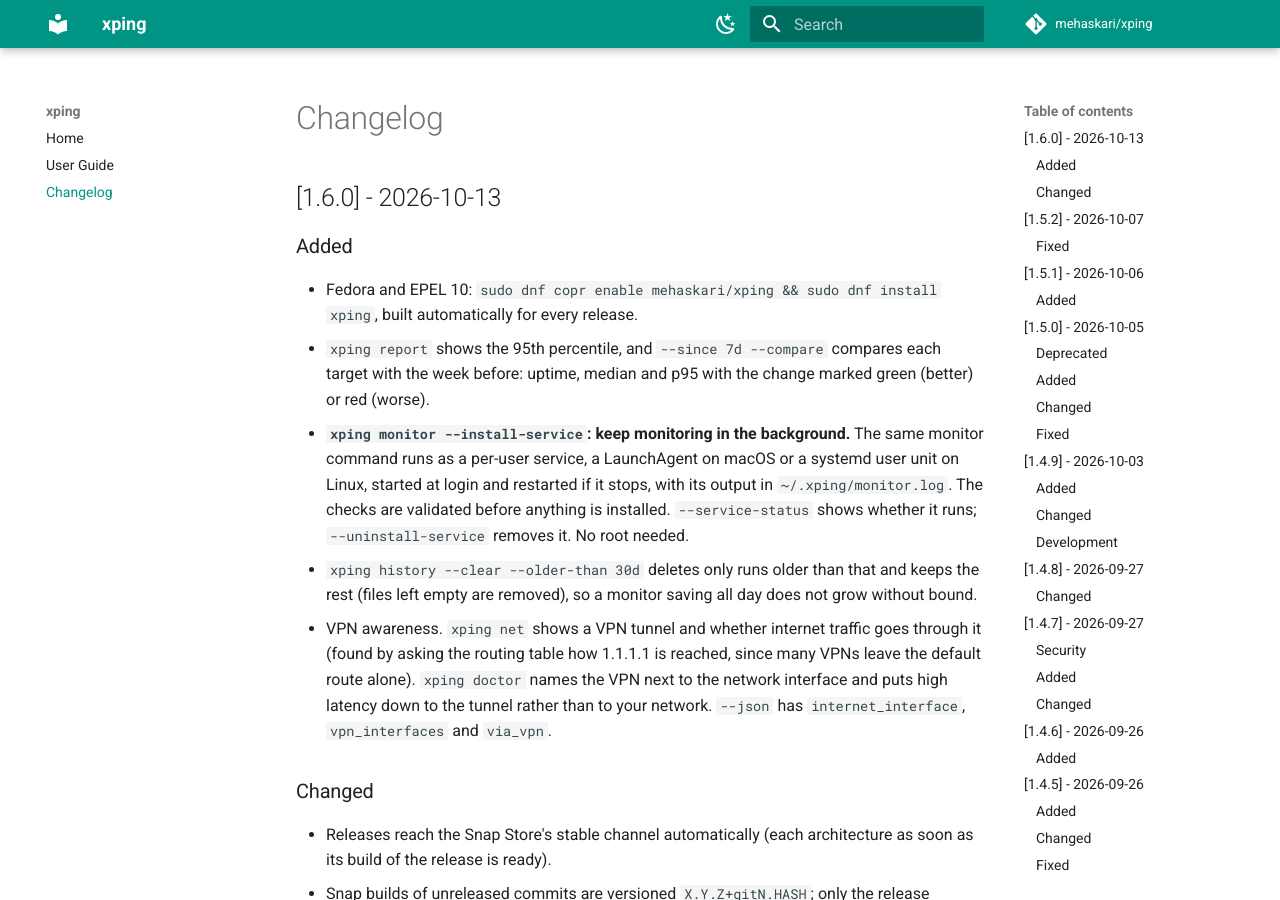
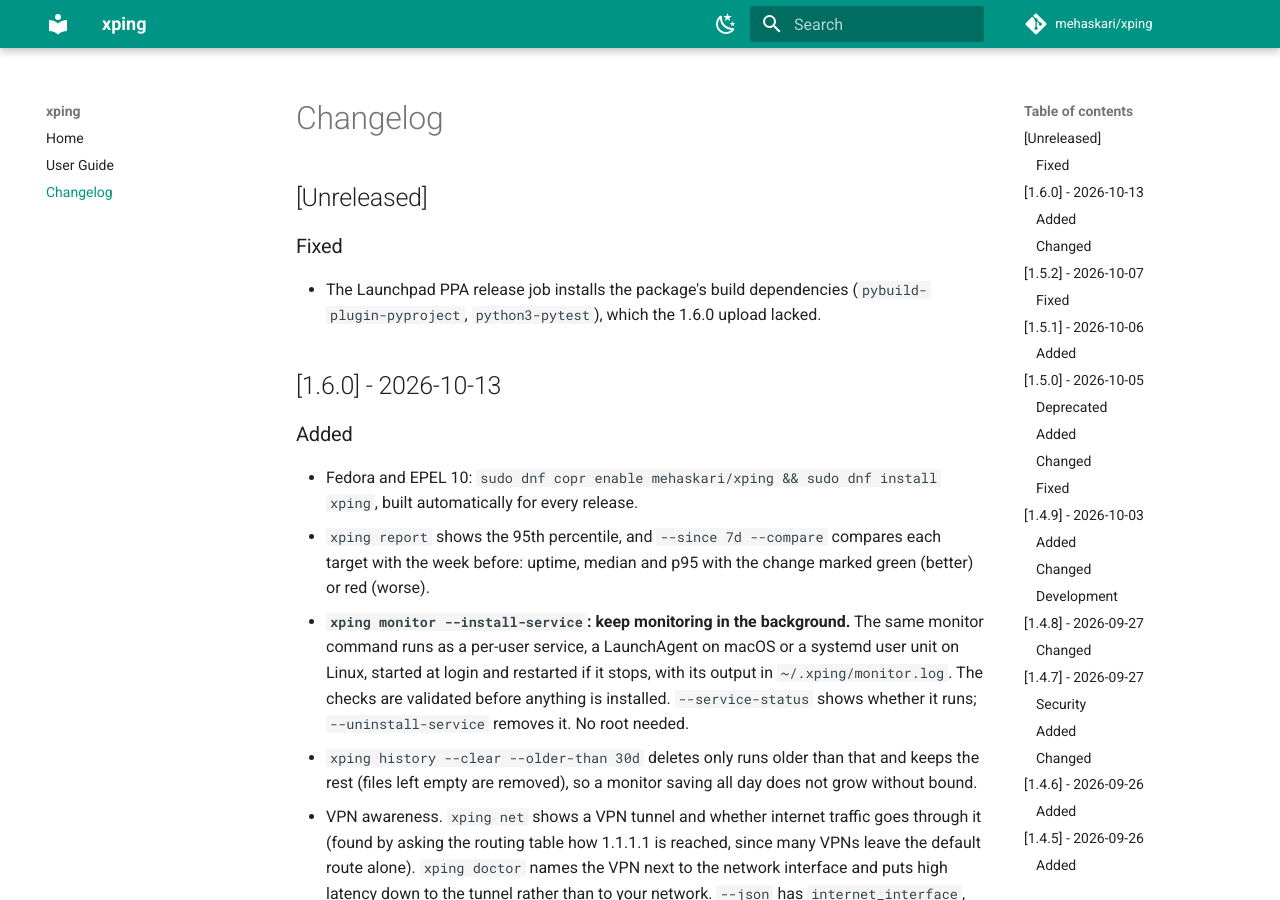
Before and after one commit to mehaskari/xping, an MkDocs documentation site: the page built from docs/changelog.md, in a window 1280 px wide and 900 px high. Built offline with MkDocs 1.6.1 and Material for MkDocs 9.7.7, drawn with Linux system fonts in a browser that asks for light colours; comment, search, counter and statistics services are not loaded.

Commit message:
ci(ppa): install the build dependencies before building the source package
The 1.6.0 PPA job failed in dpkg-checkbuilddeps: debian/control now needs
pybuild-plugin-pyproject and python3-pytest. Install them, on ubuntu-24.04.

Co-Authored-By: Claude Opus 5.5 <noreply@anthropic.com>

```diff
--- a/docs/changelog.md
+++ b/docs/changelog.md
@@ -1,4 +1,11 @@
 # Changelog
+
+## [Unreleased]
+
+### Fixed
+- The Launchpad PPA release job installs the package's build dependencies
+  (`pybuild-plugin-pyproject`, `python3-pytest`), which the 1.6.0 upload
+  lacked.
 
 ## [1.6.0] - 2026-10-13
 
```
Also changed, not shown: 1 other file.
